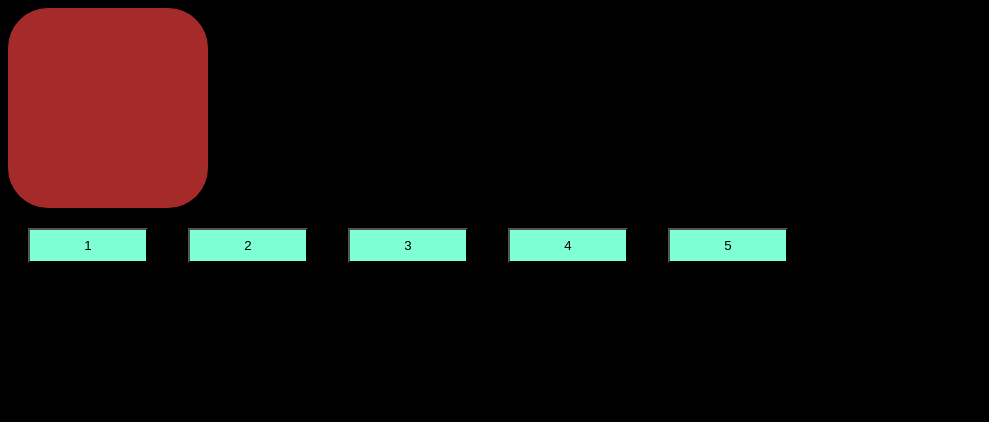
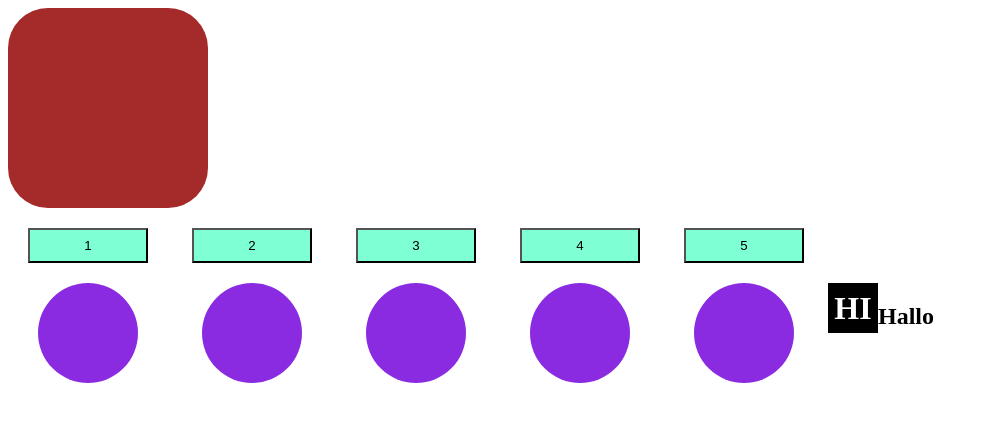
Before and after one commit to uuuuuwwwwwuuuuu/js-lassons, a plain HTML site: page index.html in a window 1280 px wide. Shown: the whole page, without its empty margins (0-989 px from the left). Drawn offline with Linux system fonts and the light colour scheme.

Commit message:
work with el in HTML

```diff
--- a/index.html
+++ b/index.html
@@ -8,12 +8,18 @@
 </head>
 <body>
     <div id="box"></div>
-    <div class="div-buttons">
-        <button class="buttons">1</button>
-        <button class="buttons">2</button>
-        <button class="buttons">3</button>
-        <button class="buttons">4</button>
-        <button class="buttons">5</button>
+    <button class="buttons">1</button>
+    <button class="buttons">2</button>
+    <button class="buttons">3</button>
+    <button class="buttons">4</button>
+    <button class="buttons">5</button>
+
+    <div id="circles">
+        <div class="circle"></div>
+        <div class="circle"></div>
+        <div class="circle"></div>
+        <div class="circle"></div>
+        <div class="circle"></div>
     </div>
     <script src="java/java.js"></script>
 </body>
--- a/java/java.js
+++ b/java/java.js
@@ -1,25 +1,55 @@
-'use strict';
+"use strict";
 
 function c(arg) {
-    console.log(arg);
+  console.log(arg);
 }
 
 //________________________________________________________________________
 
-// const box = document.getElementById('box');
+const box = document.getElementById("box"),
+      btns = document.getElementsByTagName("button"),
+      circles = document.getElementById("circles"),
+      oneCircle = circles.querySelectorAll(".circle");
 
-// c(box);
+// box.style.backgroundColor = "blue";      //1-й вариант
+// box.style.width = "500px";
+// box.style.borderRadius = "0%";
+// box.style.cssText = 'bacgrond-color: red; width: 500px; border-radius: 0%;'     //2-ой вариант
 
-// const btns = document.getElementsByTagName('button')
+// btns[1].style.borderRadius = "100%";
 
-// c(btns);
+// circles[0].style.backgroundColor = "red"; // отдельного элемента в массиве
 
-// const buttons = document.querySelectorAll(".buttons");
+// for (let i = 0; i < circles.length; i++) {      //Цикл для задания стилей нескольким элементам, взятым из массива (старый  пример)
+//     circles[i].style.backgroundColor = "grey";
+// }
 
-// buttons.forEach(item => {
-//     c(item);
+// circles.forEach (item => {
+//     item.style.backgroundColor = "grey";
 // });
 
-// const buttons = document.querySelector(".buttons");
+// const text = document.createTextNode("hi");
+const div = document.createElement("div");
 
-// c(buttons);
+div.classList.add('black');
+
+// document.querySelector("#circles").append(div);
+circles.append(div);        //В конец
+// circles.prepend(div);        //В начало
+
+// oneCircle[1].before(div);       //Для более точной вставки (Yачало)
+// oneCircle[1].after(div);       //Для более точной вставки (Конец)
+
+// oneCircle[0].remove();       //Удаление элемента
+
+// oneCircle[0].replaceWith(btns[0]); //Меняет местами элементы
+
+// div.textContent = "hallo"       //Только текст
+
+div.innerHTML = "<h1>HI</h1>" ;         //непосредственно в HTML документ
+
+div.insertAdjacentHTML("afterend", "<h2>Hallo</h2>");
+// beforbegin - перед элементом div
+// afterbegin - внутри элемента div, в начало
+// beforeend - внутри элемента div, в конец
+// afterend - после элемента div
--- a/styles.css
+++ b/styles.css
@@ -1,6 +1,6 @@
-body {
+/* body {
     background-color: black;
-}
+} */
 
 #box {
     height: 200px;
@@ -20,3 +20,27 @@ body {
     width: 120px;
     background-color: aquamarine;
 }
+
+#circles {
+    display: flex;
+    justify-self: flex-start;
+}
+
+.circle {
+    height: 100px;
+    width: 100px;
+    margin-left: 30px;
+    margin-right: 34px;
+    border-radius: 50%;
+    background-color: blueviolet;
+}
+
+.black {
+    background-color: black;
+    display: flex;
+    justify-content: center;
+    align-items: center;
+    color: white;
+    height: 50px;
+    width: 50px;
+}
```
